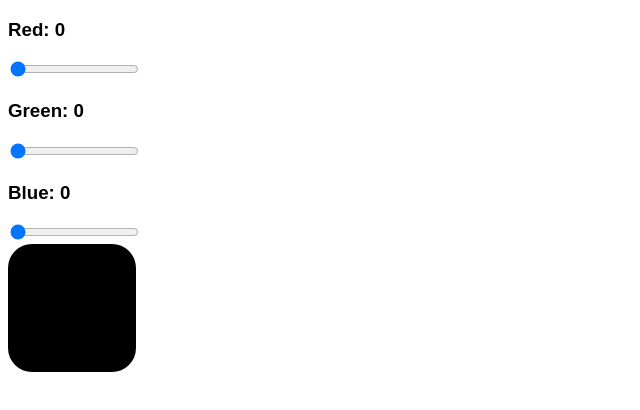
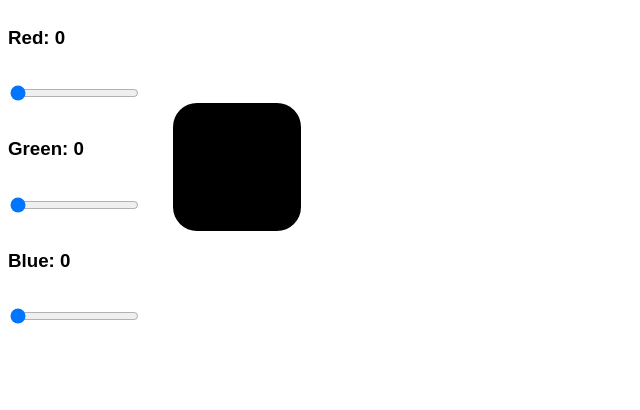
Before and after one commit to leonardo-vargas-de-paula/react-rgb, a React (Create React App) app: page / in a window 1280 px wide. Shown: the top 410 px of the page, without its empty margins (0-640 px from the left). Built offline with nearby package versions, Linux system fonts and the light colour scheme.

Commit message:
refactor: cira uma div principal e separa os inputs em color-inputs

```diff
--- a/src/App.js
+++ b/src/App.js
@@ -21,8 +21,9 @@ function App() {
 
 
   return (
-    <>
+    <div className="App">
 
+      <div className="color-inputs">
         <h3>Red: {red}</h3>
         <RangeInput min="0" max="255" value={red} onChange={changeToRed} />
 
@@ -32,10 +33,13 @@ function App() {
 
         <h3>Blue: {blue}</h3>
         <RangeInput min="0" max="255" value={blue} onChange={changeToBlue} />
+      </div>
 
-      <ColorBox backgroundColor={`rgb(${red}, ${green}, ${blue})`}/>
 
-    </>
+
+      <ColorBox backgroundColor={`rgb(${red}, ${green}, ${blue})`} />
+
+    </div>
 
   );
 }
```
Lines whose indentation alone changed are shown as unchanged.
